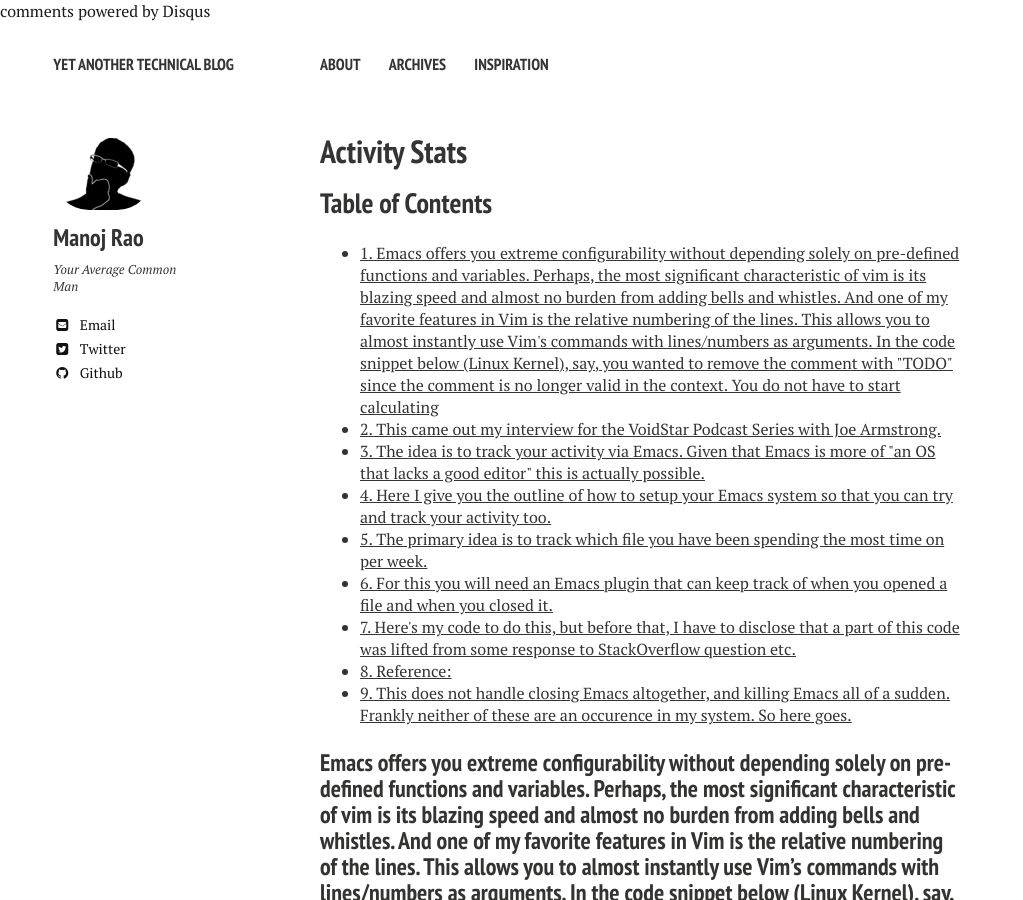
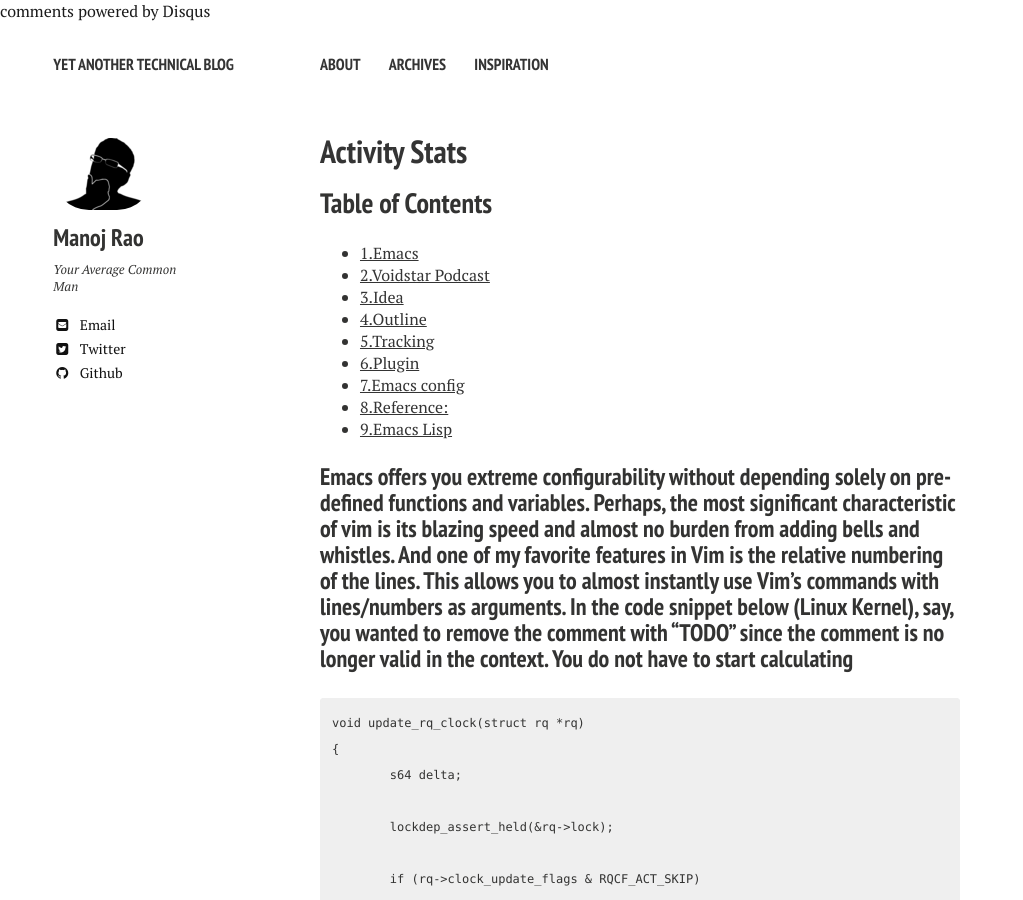
Before and after one commit to mycpuorg/mycpuorg.github.io, a Jekyll site: the page built from _posts/2018-03-15-activity-stats.md, in a window 1280 px wide and 900 px high. Shown: the whole window, without its empty margins (0-1023 px from the left). Built offline with Jekyll 4.4.1, drawn with Linux system fonts in a browser that asks for light colours; nearby versions of some CDN libraries; comment, search, counter and statistics services are not loaded.

Commit message:
Change TOC

```diff
--- a/_posts/2018-03-15-activity-stats.md
+++ b/_posts/2018-03-15-activity-stats.md
@@ -10,15 +10,15 @@ comments: true
 <h2>Table of Contents</h2>
 <div id="text-table-of-contents">
 <ul>
-<li><a href="#sec-1">1. Emacs offers you extreme configurability without depending solely on pre-defined functions and variables. Perhaps, the most significant characteristic of vim is its blazing speed and almost no burden from adding bells and whistles. And one of my favorite features in Vim is the relative numbering of the lines. This allows you to almost instantly use Vim's commands with lines/numbers as arguments. In the code snippet below (Linux Kernel), say, you wanted to remove the comment with "TODO" since the comment is no longer valid in the context. You do not have to start calculating</a></li>
-<li><a href="#sec-2">2. This came out my interview for the VoidStar Podcast Series with Joe Armstrong.</a></li>
-<li><a href="#sec-3">3. The idea is to track your activity via Emacs. Given that Emacs is more of "an OS that lacks a good editor" this is actually possible.</a></li>
-<li><a href="#sec-4">4. Here I give you the outline of how to setup your Emacs system so that you can try and track your activity too.</a></li>
-<li><a href="#sec-5">5. The primary idea is to track which file you have been spending the most time on per week.</a></li>
-<li><a href="#sec-6">6. For this you will need an Emacs plugin that can keep track of when you opened a file and when you closed it.</a></li>
-<li><a href="#sec-7">7. Here's my code to do this, but before that, I have to disclose that a part of this code was lifted from some response to StackOverflow question etc.</a></li>
-<li><a href="#sec-8">8. Reference: </a></li>
-<li><a href="#sec-9">9. This does not handle closing Emacs altogether, and killing Emacs all of a sudden. Frankly neither of these are an occurence in my system. So here goes.</a></li>
+<li><a href="#sec-1">1.Emacs </a></li>
+<li><a href="#sec-2">2.Voidstar Podcast</a></li>
+<li><a href="#sec-3">3.Idea </a></li>
+<li><a href="#sec-4">4.Outline </a></li>
+<li><a href="#sec-5">5.Tracking </a></li>
+<li><a href="#sec-6">6.Plugin </a></li>
+<li><a href="#sec-7">7.Emacs config </a></li>
+<li><a href="#sec-8">8.Reference: </a></li>
+<li><a href="#sec-9">9.Emacs Lisp </a></li>
 </ul>
 </div>
 </div>
```
